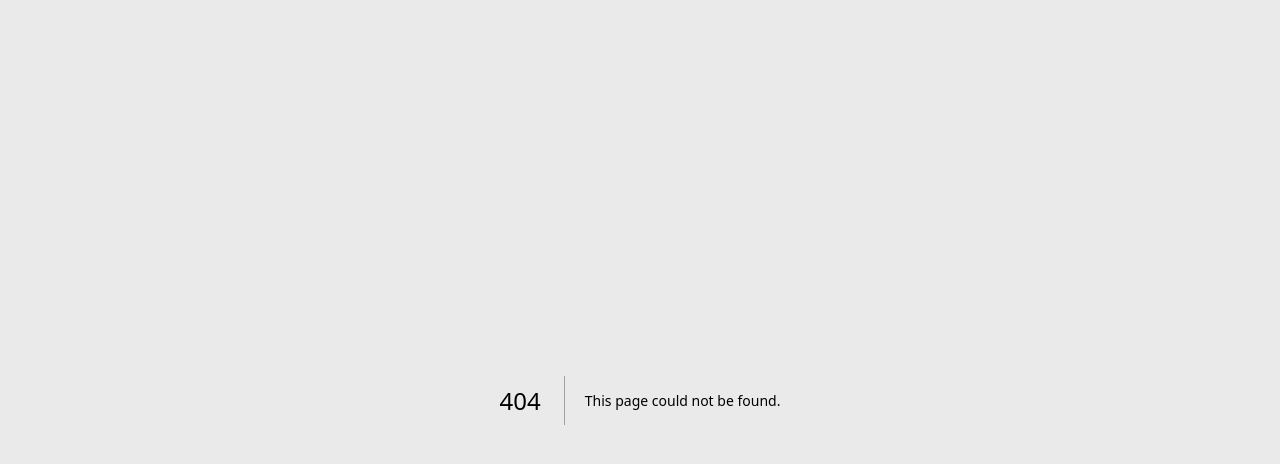
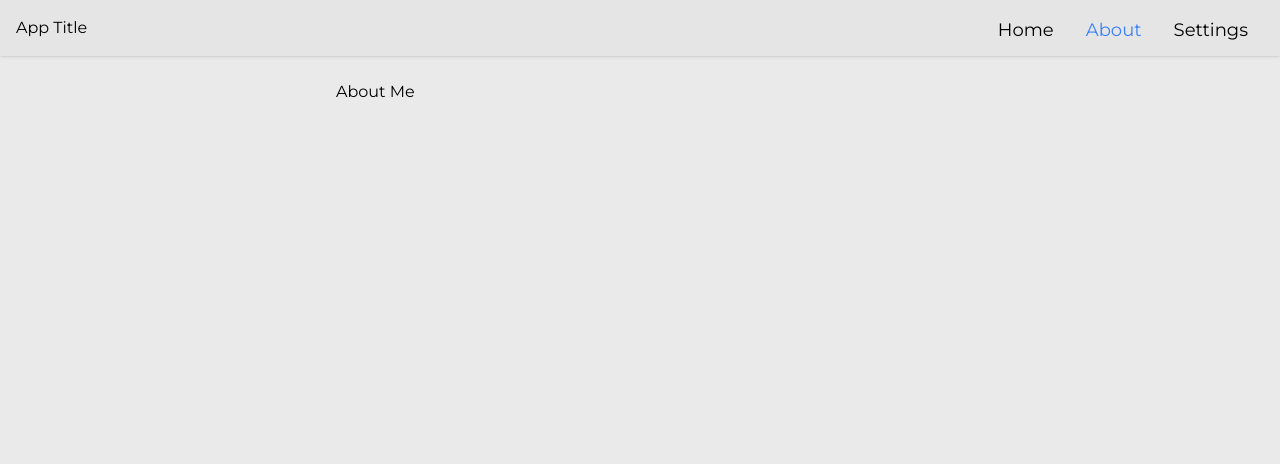
Before and after one commit to CI5KO/todolist-app-front, a Next.js app: page /1/about in a window 1280 px wide. Before the commit this address had no page. Shown: the top 464 px of the page. Built offline with nearby package versions, Linux system fonts and the light colour scheme.

Commit message:
feature/about-init

```diff
--- /dev/null
+++ b/src/app/[lang]/about/client/index.tsx
@@ -0,0 +1,23 @@
+'use client'
+
+import Image from 'next/image'
+
+import { NavBar } from '@/utils/components'
+import { type AvailableLang } from '@/utils/lang'
+
+export default function ClientPage({
+  params: { lang },
+  dictionary,
+}: {
+  params: { lang: AvailableLang }
+  dictionary: any
+}) {
+  return (
+    <>
+      <NavBar lang={lang} dictionary={dictionary} />
+      <main>
+        <h1>About Me</h1>
+      </main>
+    </>
+  )
+}
--- /dev/null
+++ b/src/app/[lang]/about/page.tsx
@@ -0,0 +1,15 @@
+'use server'
+
+import ClientPage from './client'
+
+import { type AvailableLang, getDictionary } from '@/utils/lang'
+
+export default async function Home({
+  params: { lang },
+}: {
+  params: { lang: AvailableLang }
+}) {
+  const dictionary: any = await getDictionary(lang)
+
+  return <ClientPage params={{ lang }} dictionary={dictionary} />
+}
```
